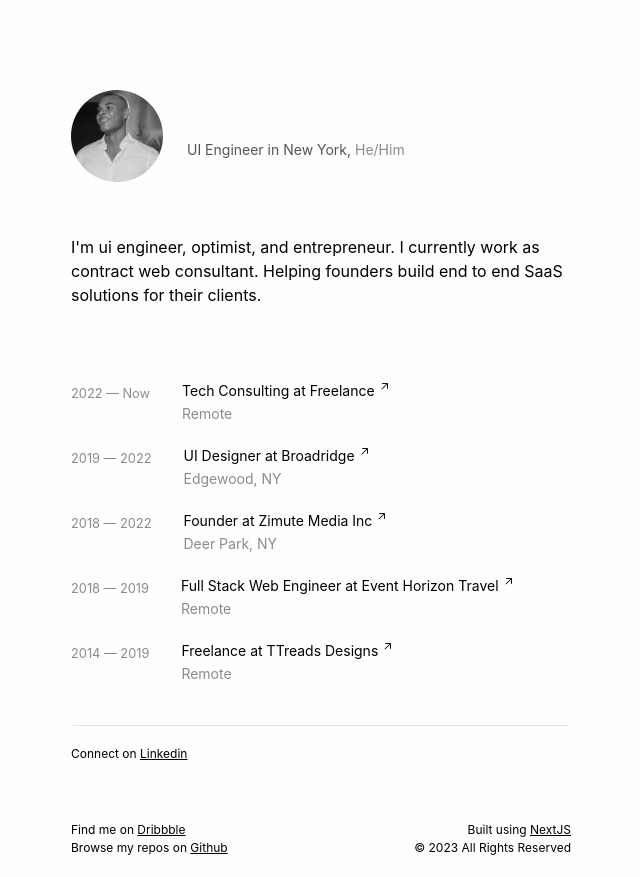
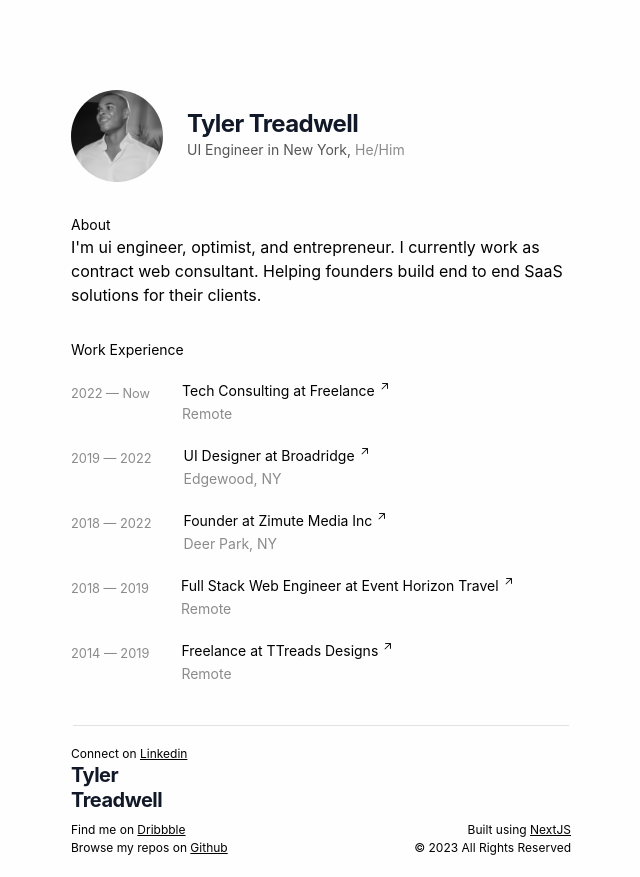
Before and after one commit to TTreads/Tyler-Treadwell-2023, a Next.js app: page / in a window 1280 px wide. Shown: the whole page, without its empty margins (319-959 px from the left). Built offline with nearby package versions, Linux system fonts and the light colour scheme.

Commit message:
removed dark

```diff
--- a/src/app/globals.css
+++ b/src/app/globals.css
@@ -8,23 +8,6 @@
   --background-end-rgb: 255, 255, 255;
 }
 
-@media (prefers-color-scheme: light) {
-  :root {
-    --foreground-rgb: #101010;
-    --background-start-rgb: 0, 0, 0;
-    --background-end-rgb: 0, 0, 0;
-  }
-
-  h3,
-  h1,
-  h2 {
-    color: #fefefe !important;
-  }
-
-  body {
-    background: #101010;
-  }
-}
 
 body {
   color: rgb(var(--foreground-rgb));
```
